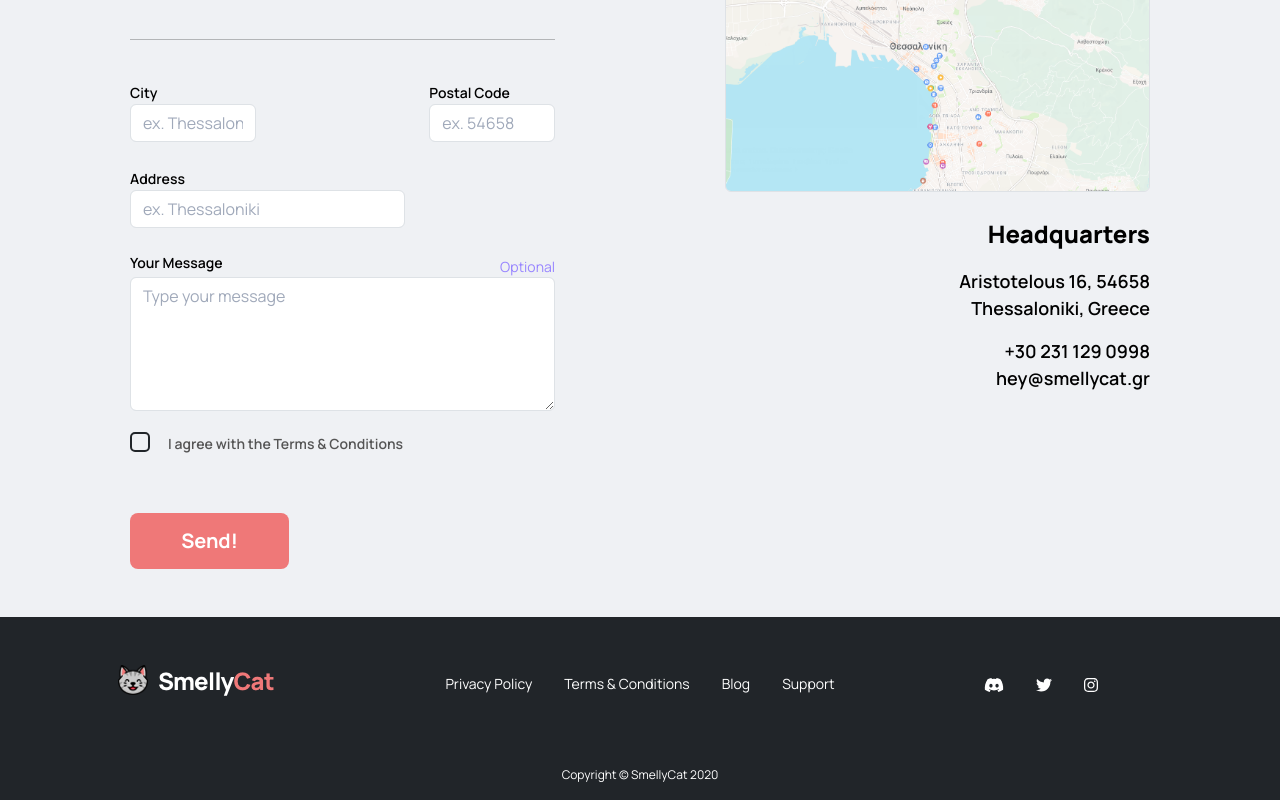
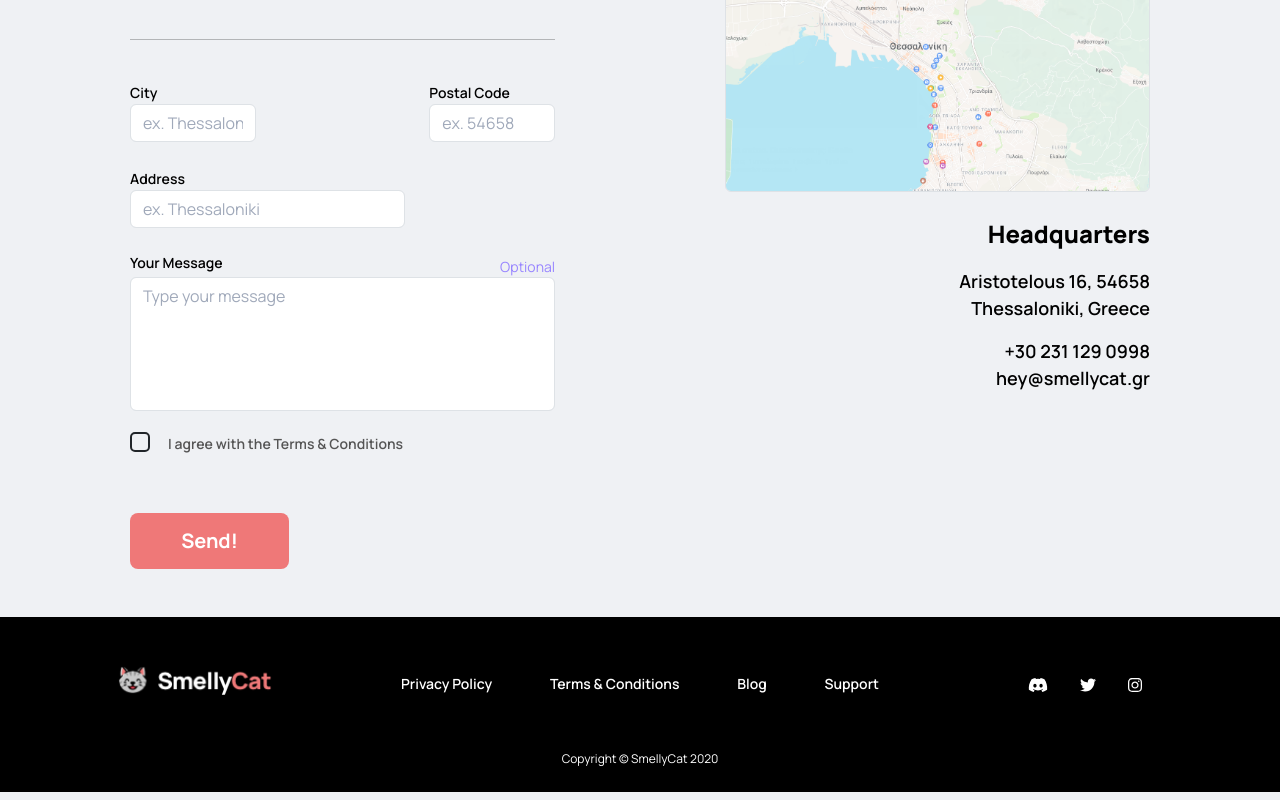
Before and after one commit to OikonomouDimitrios/smelly-cat, an Angular app: page / in a window 1280 px wide. Shown: the part 398-1198 px from the top of the page. Built offline with nearby package versions, Linux system fonts and the light colour scheme.

Commit message:
minor fix in footer

```diff
--- a/src/app/app.component.html
+++ b/src/app/app.component.html
@@ -1,7 +1,7 @@
 <nav
   class="navbar navbar-expand-md navbar-light bg-white static-top border-bottom border-dark lh-1 justify-content-center"
 >
-  <div class="container mx-5">
+  <div class="container">
     <a class="navbar-brand ms-5" href="#">
       <img src="../assets/smelly-cat-navbar-logo.png" alt="..." height="30" />
     </a>
@@ -177,11 +177,11 @@
 </div>
 <footer class="bg-dark text-center text-lg-start text-white">
   <!-- Grid container -->
-  <div class="container my-4 py-4">
+  <div class="container py-4">
     <!--Grid row-->
-    <div class="row mt-4 mx-4">
+    <div class="row mt-4 mx-4 justify-content-between">
       <!--Grid column-->
-      <div class="col-md-3 mb-4 mb-md-0">
+      <div class="col-md-2 mb-4 mb-md-0">
         <img
           class="img-fluid"
           src="../assets/smelly-cat-footer-logo.png"
@@ -190,7 +190,7 @@
       </div>
       <div class="col-md-6 mb-4 mb-md-0">
         <ul
-          class="list-group list-group-horizontal d-flex justify-content-center"
+          class="list-group list-group-horizontal d-flex justify-content-between"
         >
           <li class="list-group-item text-white border-0 bg-transparent">
             Privacy Policy
@@ -207,7 +207,7 @@
         </ul>
       </div>
 
-      <div class="col-md-3 mb-4 mb-md-0">
+      <div class="col-md-2 mb-4 mb-md-0">
         <ul
           class="list-group list-group-horizontal d-flex justify-content-center"
         >
@@ -223,15 +223,14 @@
         </ul>
       </div>
     </div>
-    <!--Grid row-->
+    <!-- Copyright -->
+    <div class="text-center mt-5 text-sm small copyright">
+      Copyright © SmellyCat 2020
+    </div>
+    <!-- Copyright -->
   </div>
+
   <!-- Grid container -->
-
-  <!-- Copyright -->
-  <div class="text-center p-3 text-sm small copyright">
-    Copyright © SmellyCat 2020
-  </div>
-  <!-- Copyright -->
 </footer>
 
 <!-- End of .container -->
--- a/src/styles.css
+++ b/src/styles.css
@@ -4,6 +4,7 @@ body {
   font-family: "Manrope", sans-serif;
   color: #000000;
 }
+
 .fs-text {
   font-size: 1.125rem;
 }
@@ -19,11 +20,14 @@ body {
 .fw-extrabold {
   font-weight: 800;
 }
+
 .border-gray {
   color: #cccccc;
 }
+
 label,
-.col-form-label {
+.col-form-label,
+.list-group-item {
   font-size: 0.875rem;
   font-weight: 600;
 }
@@ -35,9 +39,8 @@ small.text-muted.form-text {
 .copyright {
   font-size: 0.75rem;
 }
-
-.list-group-item {
-  font-size: 0.875rem;
+textarea {
+  resize: none;
 }
 
 .form-check-input:checked[type="checkbox"] {
@@ -47,7 +50,7 @@ small.text-muted.form-text {
   color: #555555;
 }
 footer.bg-dark {
-  color: #000000;
+  background-color: #000000 !important;
 }
 .btn.btn-primary.btn-lg {
   background-color: #ef7878;
```
